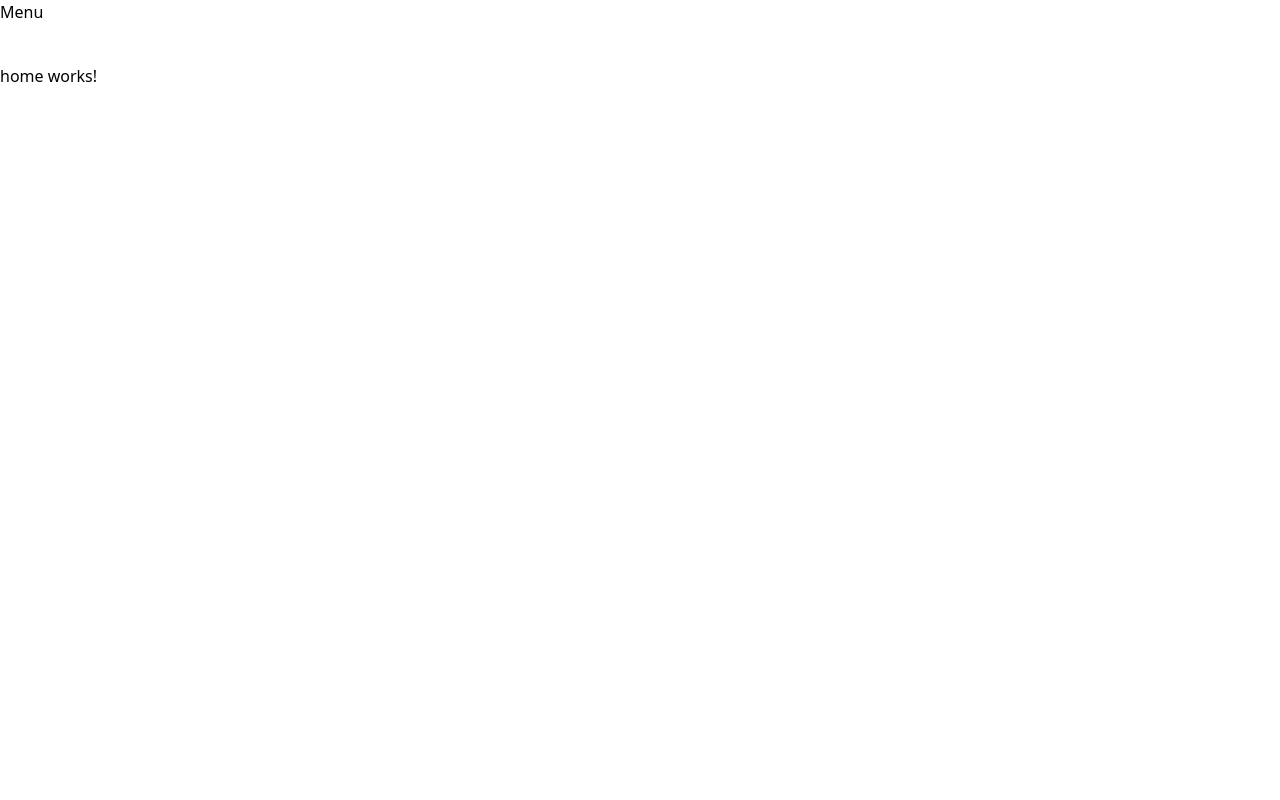
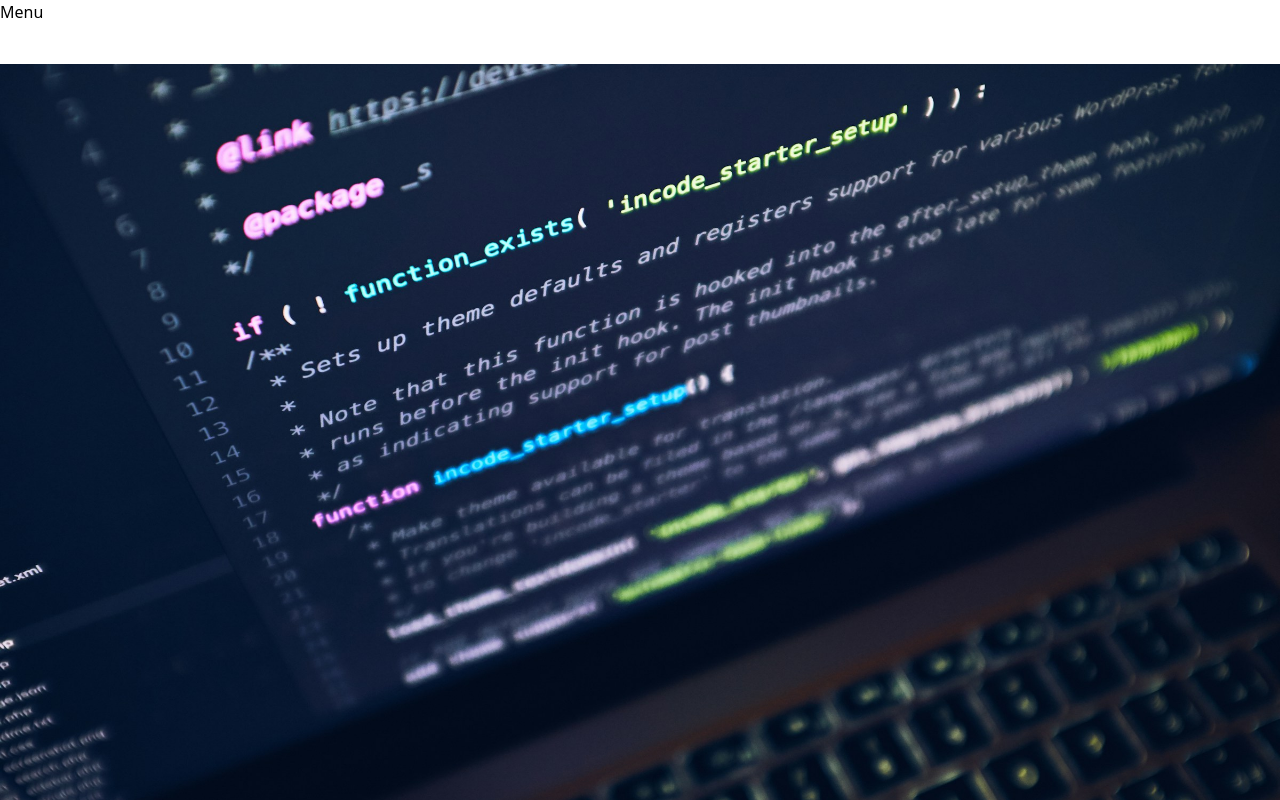
Before and after one commit to radek-stasta/radek-stasta.github.io, an Angular app: page / in a window 1280 px wide. Built offline with nearby package versions, Linux system fonts and the light colour scheme.

Commit message:
Added home background image, fixed home and article styles

```diff
--- a/src/app/app.component.html
+++ b/src/app/app.component.html
@@ -8,6 +8,6 @@
 </div>
 
 <!-- CONTENT -->
-<div class="container mx-auto">
+<div>
   <router-outlet />
 </div>
--- a/src/components/article-viewer/article-viewer.component.html
+++ b/src/components/article-viewer/article-viewer.component.html
@@ -1,3 +1,4 @@
+<div class="container mx-auto">
   <div class="grid grid-cols-3 text-xl">
     <!-- CONTENT -->
     <div class="col-span-2 leading-relaxed" [innerHTML]="articleHtml"></div>
@@ -16,3 +17,4 @@
       </div>
     </div>
   </div>
+</div>
--- a/src/components/home/home.component.html
+++ b/src/components/home/home.component.html
@@ -1 +1 @@
-<p>home works!</p>
+<div #mainDiv class="bg-cover bg-code-background"></div>
--- a/src/components/home/home.component.ts
+++ b/src/components/home/home.component.ts
@@ -1,4 +1,11 @@
-import { Component } from '@angular/core';
+import {
+  AfterViewInit,
+  Component,
+  ElementRef,
+  Renderer2,
+  ViewChild,
+} from '@angular/core';
+import { DataService } from '../../services/data/data.service';
 
 @Component({
   selector: 'app-home',
@@ -7,4 +14,16 @@ import { Component } from '@angular/core';
   templateUrl: './home.component.html',
   styleUrl: './home.component.sass',
 })
-export class HomeComponent {}
+export class HomeComponent implements AfterViewInit {
+  @ViewChild('mainDiv', { static: false }) mainDiv!: ElementRef;
+
+  constructor(
+    private _dataService: DataService,
+    private _renderer: Renderer2,
+  ) {}
+
+  ngAfterViewInit() {
+    const height = `calc(100vh - ${this._dataService.headerHeight}px)`;
+    this._renderer.setStyle(this.mainDiv.nativeElement, 'height', height);
+  }
+}
--- a/tailwind.config.js
+++ b/tailwind.config.js
@@ -2,7 +2,11 @@
 module.exports = {
   content: ["./src/**/*.{html,ts}"],
   theme: {
-    extend: {},
+    extend: {
+      backgroundImage: {
+        "code-background": "url('/img/code-background.jpg')",
+      },
+    },
   },
   plugins: [],
 };
```
Also changed, not shown: public/img/code-background.jpg (added). Lines whose indentation alone changed are shown as unchanged.
